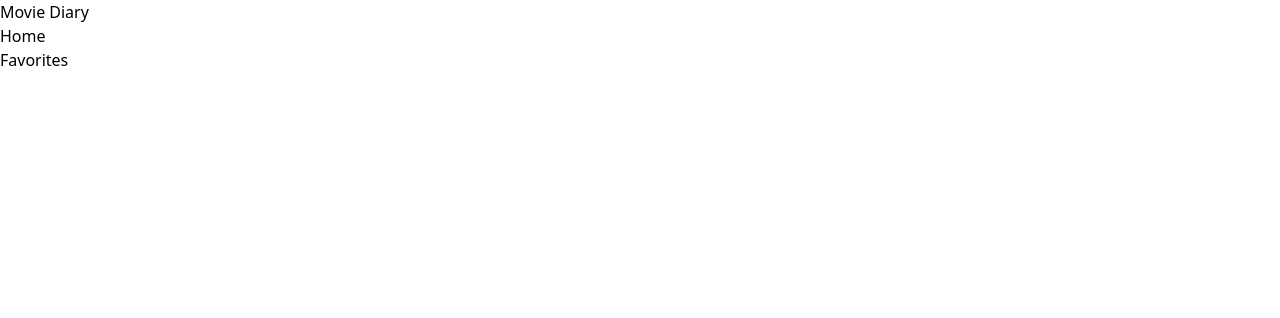
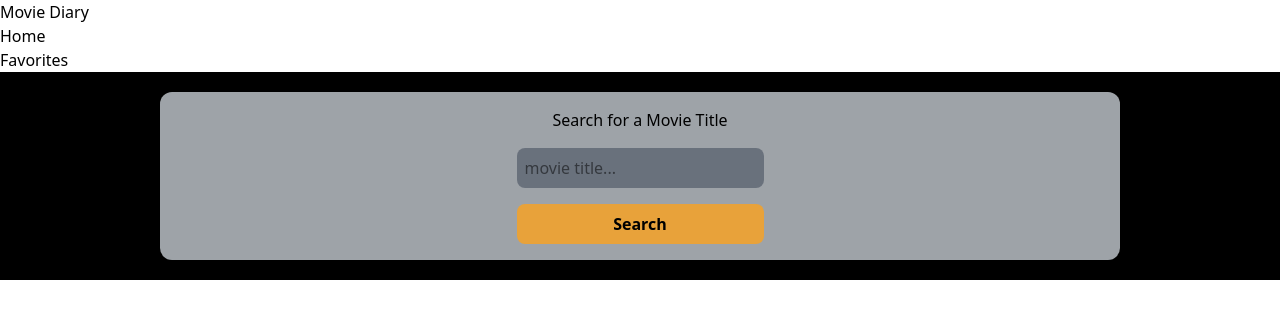
Before and after one commit to Ron-sagiv/movie-diary, a plain HTML site: page index.html in a window 1280 px wide. Drawn offline with nearby package versions, Linux system fonts and the light colour scheme.

Commit message:
basic start of search form

```diff
--- a/index.html
+++ b/index.html
@@ -22,6 +22,26 @@ https://cdn.jsdelivr.net/npm/@tailwindcss/browser@4
     <main>
       <!-- <section><h1>Search bar</h1>
       </section> -->
+      <section id="search-form" class="bg-black w-full flex items-center justify-center">
+        <div class="flex flex-col gap-4 items-center justify-center bg-slate-200/70 w-3/4 m-5 p-4 rounded-xl">
+          <h2> Search for a Movie Title </h2>
+          <div class="">
+          <form class="" >
+            <input
+            id="search-field"
+            type="text"
+            placeholder="movie title..."
+            class="bg-gray-700/50 border-none rounded-lg p-2 w-full"
+            >
+            <div class="mt-4">
+            <button type="submit" class="bg-[#e8a23a] rounded-lg font-semibold w-full p-2 hover:bg-white hover:cursor-pointer">
+              Search
+            </button>
+            </div>
+          </form>
+          </div>
+        </div>
+      </section>
 
       <!-- movie cards layout -->
     </main>
```
